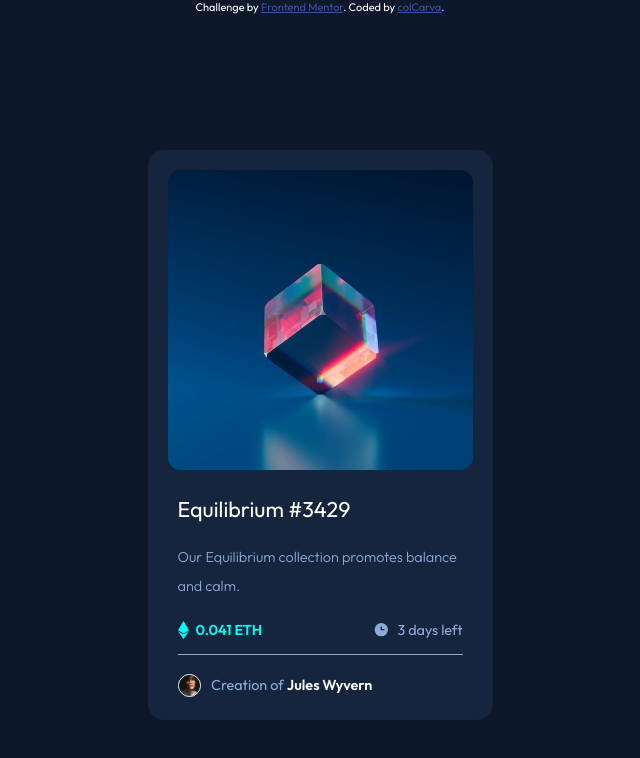
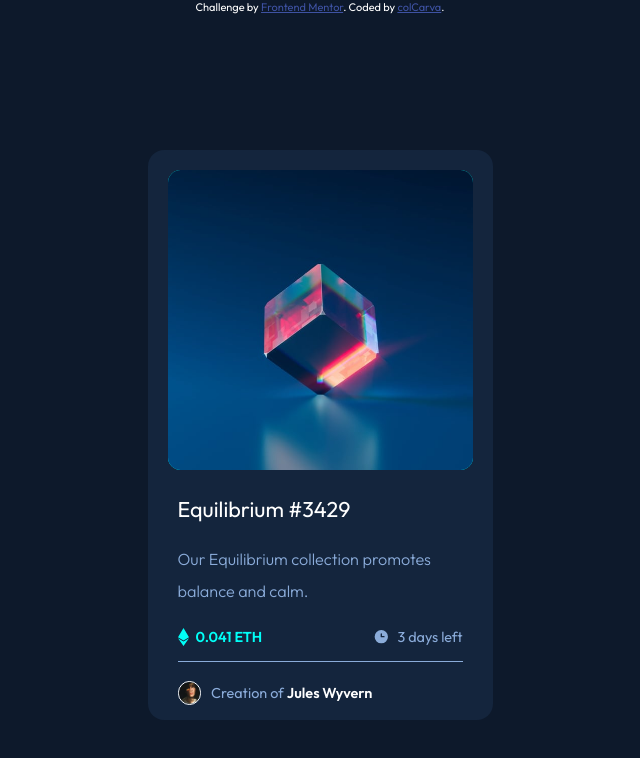
Before and after one commit to colCarva/FM-NFTPreview, a plain HTML site: page index.html in a window 1280 px wide. Shown: the whole page, without its empty margins (320-960 px from the left). Drawn offline with Linux system fonts and the light colour scheme.

Commit message:
style: text style

```diff
--- a/style.css
+++ b/style.css
@@ -68,7 +68,7 @@ main .card {
 }
 .card__body-text {
     color: var(--Soft-blue);
-    font-size: .8em;
+    font-size: .9em;
     line-height:2em;
     font-weight: 300;
     margin-top: 20px;
```
